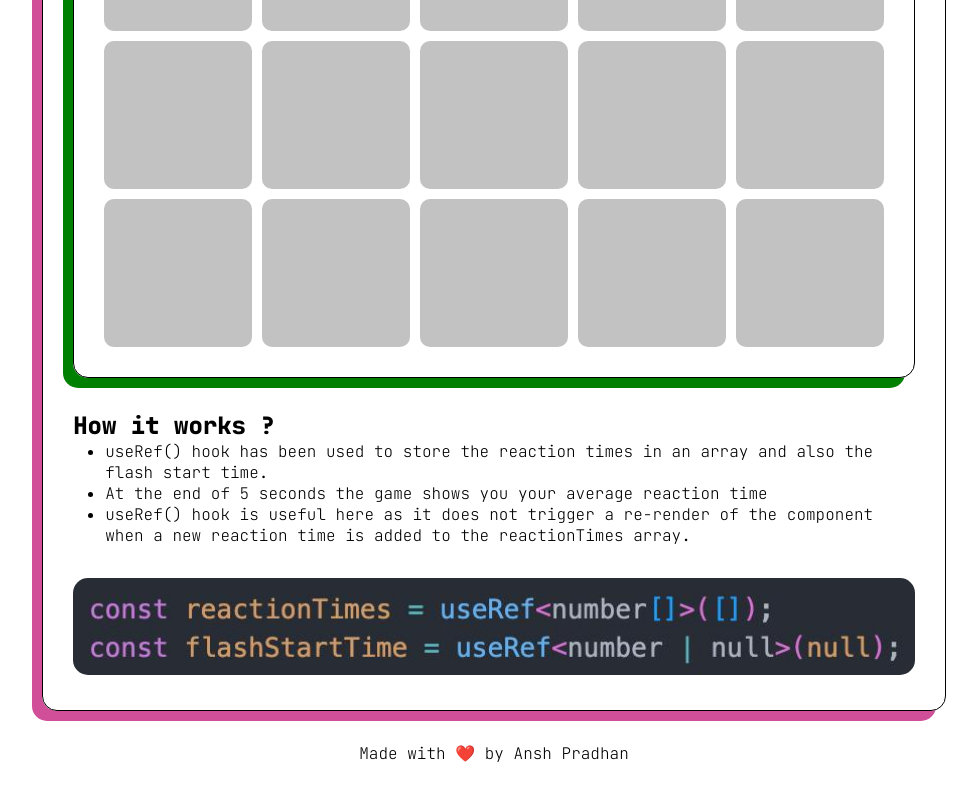
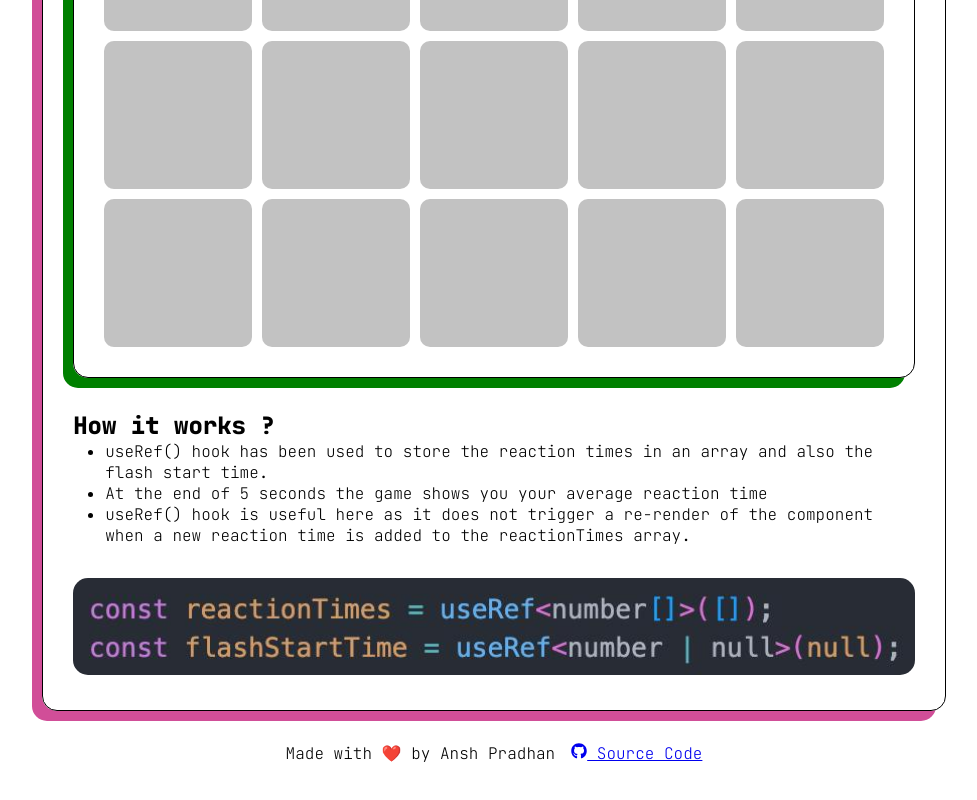
Before and after one commit to ansh-pradhan-zs/useRef-Article-Website, a Next.js app: page / in a window 1280 px wide. Shown: the part 4433-5233 px from the top of the page, without its empty margins (146-1123 px from the left). Built offline with nearby package versions, Linux system fonts and the light colour scheme.

Commit message:
added the source code link to the bottom of the website

```diff
--- a/components/Article/article.module.css
+++ b/components/Article/article.module.css
@@ -170,6 +170,8 @@
 
 .creatorMessage {
   margin-top: 2rem;
+  display: flex;
+  gap: 1rem;
 }
 
 .gameActionButton {
--- a/components/Article/page.tsx
+++ b/components/Article/page.tsx
@@ -13,6 +13,8 @@ import usecase1 from "../../public/usecase1pic.jpeg";
 import persist from "../../public/persist.jpeg";
 import gameCode from "../../public/gamecode.jpeg";
 import ScrollToNav from "../ScrollToNav/page";
+import Link from "next/link";
+import { FaGithub } from "react-icons/fa";
 
 const Article = () => {
   const [activeBox, setActiveBox] = useState<number>();
@@ -462,9 +464,17 @@ const Article = () => {
           </div>
         </section>
       </CoolWrapper>
-      <span className={styles.creatorMessage}>
-        Made with ❤️ by Ansh Pradhan
-      </span>
+      <div className={styles.creatorMessage}>
+        <span>Made with ❤️ by Ansh Pradhan</span>
+        <Link
+          href={"https://github.com/ansh-pradhan-zs/useRef-Article-Website"}
+          target="_blank"
+        >
+          <span>
+            <FaGithub /> Source Code
+          </span>
+        </Link>
+      </div>
       <ScrollToNav
         scrollToSection={scrollToSection}
         sections={{
--- a/package.json
+++ b/package.json
@@ -12,7 +12,8 @@
     "file-loader": "^6.2.0",
     "next": "15.1.6",
     "react": "^19.0.0",
-    "react-dom": "^19.0.0"
+    "react-dom": "^19.0.0",
+    "react-icons": "^5.4.0"
   },
   "devDependencies": {
     "@types/node": "^20",
```
Also changed, not shown: 1 other file (tests, documents, lock files or other folders).
